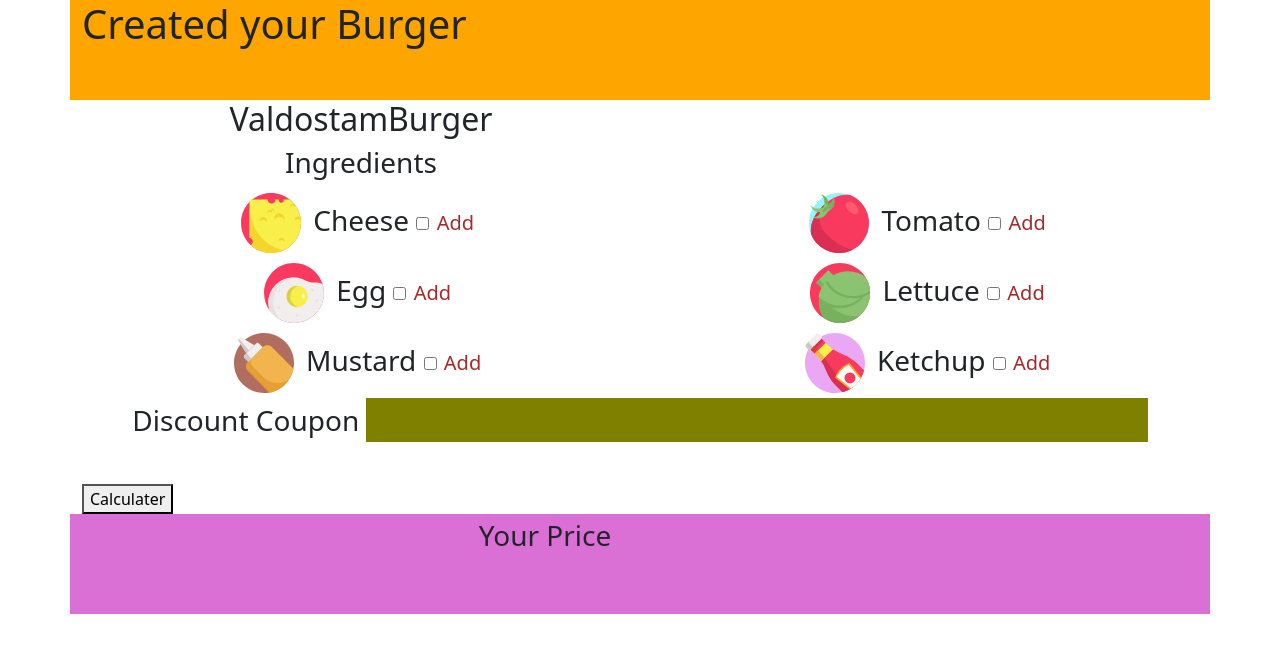
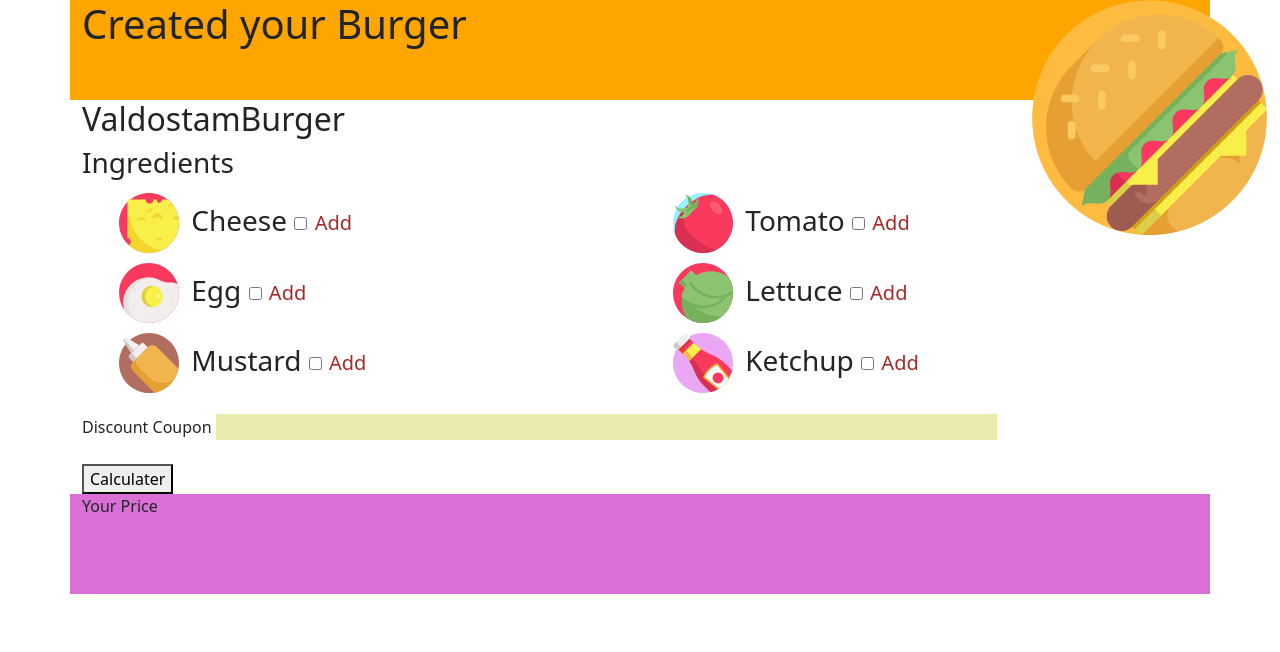
Before and after one commit to Gabriele131099/js-burger, a plain HTML site: page index.html in a window 1280 px wide. Drawn offline with nearby package versions, Linux system fonts and the light colour scheme.

Commit message:
struttura

```diff
--- a/css/style.css
+++ b/css/style.css
@@ -2,13 +2,23 @@ nav
 {
     height: 100px;
     background-color: orange;
+    flex-wrap: nowrap;
 }
- form div , div
+.logo-img
+{
+}
+.logo-img img
+{
+}
+ul
+{
+    list-style-type: none;
+}
+ ul li
 {
     font-size: 28px;
-    text-align: center;
 }
-form div label{
+ul li label{
     font-size: 20px;
     color: brown;
 }
@@ -17,10 +27,7 @@ footer
     height: 100px;
     background-color: orchid;
 }
-main section
-{
 
-}
 svg
 {
     width: 70px;
@@ -29,6 +36,6 @@ svg
 #sconto
 {
     width: 70%;
-    background-color: olive;
+    background-color: rgb(234, 235, 175);
     border: none;
 }
--- a/index.html
+++ b/index.html
@@ -11,20 +11,23 @@
 <body class="container">
     <header>
         <nav class="row">
-            <h1 class="col-6" >Created your Burger</h1>
+            <h1 class="col-10">Created your Burger</h1>
+            <div class="logo-img col-2">
+                <img src="./img/burger-top.png" alt="">
+            </div>
         </nav>
 
 
     </header>
 
     <main>
-        <div style="text-align: center;" class="col-6">
+        <div class="col-6">
             <h2>ValdostamBurger</h2>
             <h3>Ingredients</h3>
         </div>
 
-        <form class="row">
-            <div class="col-6">
+        <ul class="row">
+            <li class="col-6">
                 <svg xmlns="http://www.w3.org/2000/svg" xmlns:xlink="http://www.w3.org/1999/xlink" version="1.1" id="Capa_1" x="0px" y="0px" viewBox="0 0 512 512" style="enable-background:new 0 0 512 512;" xml:space="preserve">
                 <path style="fill:#F9395E;" d="M512,256c0,23.542-3.177,46.331-9.132,67.981c-20.438,74.407-73.613,135.272-143.078,166.097  c-19.048,8.464-39.32,14.66-60.479,18.265C285.236,510.746,270.764,512,256,512c-14.764,0-29.236-1.254-43.321-3.657  c-49.131-8.37-93.497-30.741-128.836-62.861c-35.359-32.162-61.691-74.073-74.71-121.501C3.177,302.331,0,279.542,0,256  c0-69.444,27.648-132.441,72.547-178.552c7.241-7.44,14.942-14.451,23.04-20.961C139.473,21.149,195.26,0,256,0  s116.527,21.149,160.413,56.487c48.494,39.027,82.453,95.378,92.505,159.66c0.784,4.984,1.411,10.021,1.902,15.109  C511.603,239.397,512,247.651,512,256z"/>
                 <path style="fill:#F9EF4A;" d="M512,256c0,23.542-3.177,46.331-9.132,67.981c-20.438,74.407-73.613,135.272-143.078,166.097  c-19.048,8.464-39.32,14.66-60.479,18.265C285.236,510.746,270.764,512,256,512c-14.764,0-29.236-1.254-43.321-3.657  c-49.131-8.37-93.497-30.741-128.836-62.861c3.041-1.557,5.872-3.605,8.411-6.144c13.155-13.145,13.155-34.471,0-47.626  c-5.528-5.517-12.507-8.725-19.707-9.603V56.487h154.425c0,8.62,3.291,17.241,9.864,23.813c13.155,13.155,34.482,13.155,47.637,0  c6.572-6.572,9.864-15.193,9.864-23.813h29.027c-2.236,7.325-0.449,15.6,5.329,21.389c8.359,8.349,21.901,8.349,30.26-0.01  c5.789-5.789,7.565-14.054,5.319-21.379h52.14c48.494,39.027,82.453,95.378,92.505,159.66c0.784,4.984,1.411,10.021,1.902,15.109  C511.603,239.397,512,247.651,512,256z"/>
@@ -43,8 +46,8 @@
                 <span>Cheese</span>
                 <input type="checkbox" class="check" value="1" >
                 <label for="">Add</label>
-            </div>
-            <div class="col-6">
+            </li>
+            <li class="col-6">
                 <svg xmlns="http://www.w3.org/2000/svg" xmlns:xlink="http://www.w3.org/1999/xlink" version="1.1" id="Capa_1" x="0px" y="0px" viewBox="0 0 512 512" style="enable-background:new 0 0 512 512;" xml:space="preserve">
                     <path style="fill:#94F3FF;" d="M465.067,403.815c-7.137,10.073-15.099,19.749-23.876,28.944c-1.369,1.432-2.759,2.853-4.169,4.263  c-1.306,1.306-2.623,2.602-3.95,3.866c-9.279,8.892-19.059,16.959-29.268,24.179c-8.871,6.29-18.046,11.943-27.481,16.969  c-55.161,29.393-118.827,37.157-178.481,23.301c-45.025-10.46-87.772-33.228-122.86-68.316  c-25.684-25.684-44.774-55.474-57.251-87.25C-9.415,280.714-5.392,202.242,29.811,135.974c2.236-4.232,4.618-8.412,7.116-12.528  c10.46-17.262,23.145-33.552,38.056-48.463s31.191-27.586,48.452-38.045c4.117-2.508,8.297-4.88,12.528-7.116  c66.258-35.203,144.72-39.236,213.778-12.1c0.01,0,0.021,0,0.021,0c31.786,12.487,61.576,31.577,87.26,57.261  c35.088,35.088,57.857,77.825,68.306,122.85C521.576,267.684,508.149,343.043,465.067,403.815z"/>
                     <path style="fill:#F9395E;" d="M465.067,403.815c-7.137,10.073-15.099,19.749-23.876,28.944c-1.369,1.432-2.759,2.853-4.169,4.263  c-1.306,1.306-2.623,2.602-3.95,3.866c-9.279,8.892-19.059,16.959-29.268,24.179c-8.871,6.29-18.046,11.943-27.481,16.969  c-55.161,29.393-118.827,37.157-178.481,23.301c-45.025-10.46-87.772-33.228-122.86-68.316  c-25.684-25.684-44.774-55.474-57.251-87.25c-6.99-45.715,2.602-92.892,25.224-138.064c0.805-1.609,1.63-3.208,2.466-4.807  c7.816-14.953,17.053-29.665,27.586-44.022c3.218-4.389,6.552-8.735,10.01-13.051c2.278-2.863,4.618-5.705,7.011-8.516  c3.208-3.793,6.499-7.555,9.895-11.285l0.01-0.01c4.723-5.204,9.613-10.334,14.681-15.402c3.803-3.803,7.628-7.492,11.504-11.097  c1.285-1.202,2.581-2.393,3.887-3.574c0.01,0,0.01-0.01,0.01-0.01c2.466-2.247,4.942-4.441,7.44-6.604  c1.275-1.118,2.56-2.205,3.845-3.291c0.397-0.334,0.784-0.669,1.181-1.003c2.424-2.048,4.869-4.044,7.346-5.998  c4.315-3.459,8.662-6.792,13.051-10.01c14.357-10.543,29.069-19.78,44.022-27.596c1.609-0.846,3.208-1.661,4.817-2.466  c45.151-22.622,92.318-32.225,138.022-25.245c0.01,0,0.021,0,0.021,0c31.786,12.487,61.576,31.577,87.26,57.261  c35.088,35.088,57.857,77.825,68.306,122.85C521.576,267.684,508.149,343.043,465.067,403.815z"/>
@@ -64,8 +67,8 @@
                 <input type="checkbox" class="check" value="1">
                 <label for="">Add</label>
 
-            </div>
-            <div class="col-6">
+            </li>
+            <li class="col-6">
                 <svg xmlns="http://www.w3.org/2000/svg" xmlns:xlink="http://www.w3.org/1999/xlink" version="1.1" id="Capa_1" x="0px" y="0px" viewBox="0 0 512 512" style="enable-background:new 0 0 512 512;" xml:space="preserve">
                     <path style="fill:#F9395E;" d="M511.479,255.479c0,141.097-114.381,255.479-255.479,255.479c-42.722,0-82.994-10.49-118.386-29.031  c-35.079-18.374-65.361-44.662-88.469-76.487C18.561,363.322,0.521,311.507,0.521,255.479C0.521,114.381,114.903,0,256,0  c113.923,0,210.431,74.568,243.372,177.552C507.235,202.12,511.479,228.304,511.479,255.479z"/>
                     <path style="fill:#F2EEED;" d="M499.372,178.595c-15.089-7.31-31.878-11.596-49.563-12.044c-3.472-0.104-6.914-0.042-10.334,0.146  c-31.241,1.825-62.212-5.506-89.96-19.969c-23.607-12.287-49.791-20.27-77.529-22.97c0.006-0.001,0.012-0.001,0.02-0.002  c-0.154-0.015-0.31-0.026-0.464-0.041c-2.066-0.197-4.141-0.364-6.224-0.502c-0.459-0.031-0.917-0.066-1.376-0.093  c-0.891-0.053-1.783-0.101-2.677-0.143c-1.643-0.08-3.289-0.149-4.942-0.192c-0.146,0-0.302,0-0.459-0.01  c-1.606-0.042-3.222-0.063-4.838-0.063c-0.667,0-1.335,0-2.013,0.01c-115.445,1.043-209.962,95.007-211.63,210.452  c-0.375,25.704,3.796,50.397,11.762,73.307c23.108,31.825,53.39,58.114,88.469,76.487C173.006,501.51,213.278,512,256,512  c141.097,0,255.479-114.381,255.479-255.479C511.479,229.347,507.235,203.163,499.372,178.595z"/>
@@ -86,8 +89,8 @@
                 <input type="checkbox" class="check" value="1">
                 <label for="">Add</label>
 
-            </div>
-            <div class="col-6">
+            </li>
+            <li class="col-6">
                 <svg xmlns="http://www.w3.org/2000/svg" xmlns:xlink="http://www.w3.org/1999/xlink" version="1.1" id="Capa_1" x="0px" y="0px" viewBox="0 0 512 512" style="enable-background:new 0 0 512 512;" xml:space="preserve">
                     <path style="fill:#F9395E;" d="M511.983,257.723c-0.01,0.888-0.021,1.787-0.031,2.675c-1.045,62.192-24.639,124.07-70.771,172.355  c-1.358,1.432-2.748,2.853-4.159,4.263c-4.368,4.368-8.85,8.547-13.448,12.518c-68.545,59.486-161.185,76.486-243.502,51.001  c-22.423-6.949-44.074-17.042-64.261-30.291c-14.44-9.456-28.139-20.532-40.824-33.228c-99.975-99.975-99.975-262.059,0-362.034  s262.059-99.975,362.034,0c14.054,14.054,26.133,29.341,36.237,45.505c4.159,6.646,7.973,13.448,11.452,20.365  c4.389,8.725,8.265,17.638,11.588,26.718c0.01,0,0.01,0,0,0.01c2.539,6.875,4.754,13.834,6.666,20.866  c0.146,0.533,0.293,1.076,0.439,1.62c0.01,0.021,0.01,0.052,0.021,0.073c1.891,7.126,3.469,14.305,4.733,21.546  c1.4,7.941,2.414,15.945,3.03,23.97c0.031,0.355,0.052,0.721,0.084,1.076c0.303,3.918,0.512,7.837,0.616,11.776  C511.972,251.579,512.014,254.651,511.983,257.723z"/>
                     <path style="fill:#76B25D;" d="M511.983,257.723c-0.408,63.091-24.012,126.056-70.802,175.03c-1.358,1.432-2.748,2.853-4.159,4.263  c-4.368,4.368-8.85,8.547-13.448,12.518c-68.545,59.486-161.185,76.486-243.502,51.001c-22.423-6.949-44.074-17.042-64.261-30.291  c-16.969-25.234-29.382-54.146-35.819-85.796c-2.832-13.876-4.389-27.711-4.765-41.409c-0.721-25.548,2.696-50.562,9.728-74.271  c12.549-42.308,36.592-80.425,69.235-109.943c30.762-27.825,69.161-48.023,112.754-56.894  c56.644-11.525,112.681-2.038,160.046,23.113c29.288,15.558,55.254,37.115,75.974,63.404c0.146,0.533,0.293,1.076,0.439,1.62  c1.902,7.147,3.49,14.357,4.754,21.619c1.4,7.941,2.414,15.945,3.03,23.97c0.345,4.274,0.585,8.558,0.7,12.852  C511.972,251.579,512.014,254.651,511.983,257.723z"/>
@@ -115,8 +118,8 @@
                 <input type="checkbox" class="check" value="1">
                 <label for="">Add</label>
 
-            </div>
-            <div class="col-6">
+            </li>
+            <li class="col-6">
                 <svg xmlns="http://www.w3.org/2000/svg" xmlns:xlink="http://www.w3.org/1999/xlink" version="1.1" id="Capa_1" x="0px" y="0px" viewBox="0 0 512 512" style="enable-background:new 0 0 512 512;" xml:space="preserve">
                     <path style="fill:#B16E60;" d="M507.393,304.475c-1.672,8.704-3.803,17.345-6.384,25.882c-7.21,23.813-17.941,46.77-32.235,68.075  c-1.212,1.808-2.445,3.605-3.709,5.381c-7.199,10.167-15.235,19.926-24.095,29.184c-0.543,0.564-1.087,1.128-1.641,1.682  c-0.763,0.784-1.536,1.567-2.309,2.341c-0.773,0.773-1.557,1.546-2.341,2.309c-0.533,0.522-1.066,1.045-1.609,1.557  c-9.279,8.892-19.059,16.959-29.268,24.179c-8.861,6.28-18.025,11.933-27.439,16.948c-1.275,0.679-2.56,1.348-3.845,2.006  c-0.909,0.47-1.818,0.93-2.738,1.379c-0.042,0.021-0.084,0.042-0.125,0.073c-1.034,0.502-2.069,1.014-3.103,1.505  c-1.212,0.575-2.424,1.149-3.647,1.703c-1.149,0.533-2.299,1.055-3.448,1.557c-1.139,0.502-2.288,1.003-3.438,1.484  c-0.721,0.313-1.442,0.606-2.173,0.909c-1.055,0.439-2.111,0.867-3.166,1.285c-1.275,0.512-2.55,1.003-3.835,1.484  c-1.327,0.512-2.654,1.003-3.992,1.473c-1.63,0.596-3.271,1.16-4.911,1.714c-1.076,0.355-2.163,0.711-3.239,1.066  c-0.104,0.031-0.209,0.063-0.313,0.094c-1.348,0.439-2.696,0.857-4.054,1.264c-8.526,2.581-17.168,4.713-25.882,6.384  c-80.551,15.454-167.1-8.004-229.471-70.374c-99.976-99.976-99.976-262.061,0-362.037s262.061-99.976,362.037,0  C499.389,137.354,522.858,223.914,507.393,304.475z"/>
                     <path style="fill:#F2B54D;" d="M507.393,304.475c-1.672,8.704-3.803,17.345-6.384,25.882c-7.816,25.83-19.79,50.657-35.945,73.456  c-7.21,10.188-15.266,19.958-24.148,29.236c-1.285,1.337-2.581,2.654-3.897,3.971c-1.306,1.306-2.623,2.602-3.95,3.866  c-9.279,8.892-19.059,16.959-29.268,24.179c-8.861,6.28-18.025,11.933-27.439,16.948c-14.806,7.899-30.229,14.232-46.028,18.996  c-8.526,2.581-17.168,4.713-25.882,6.384L121.407,324.349c-21.682-21.682-21.682-56.843,0-78.524l124.406-124.406  c21.682-21.682,56.843-21.682,78.524,0L507.393,304.475z"/>
@@ -134,8 +137,8 @@
                 <input type="checkbox" class="check" value="1">
                 <label for="">Add</label>
 
-            </div>
-            <div class="col-6">
+            </li>
+            <li class="col-6">
                 <svg xmlns="http://www.w3.org/2000/svg" xmlns:xlink="http://www.w3.org/1999/xlink" version="1.1" id="Capa_1" x="0px" y="0px" viewBox="0 0 512 512" style="enable-background:new 0 0 512 512;" xml:space="preserve">
                     <path style="fill:#EAA7F4;" d="M504.102,319.257c-1.536,6.05-3.302,12.058-5.287,18.004c-4.984,14.942-11.379,29.508-19.205,43.499  c-1.546,2.779-3.145,5.527-4.807,8.255c-0.773,1.264-1.557,2.529-2.361,3.783c-1.358,2.142-2.748,4.274-4.19,6.384  c-1.045,1.557-2.1,3.093-3.187,4.629c-8.255,11.651-17.607,22.768-28.045,33.207c-10.439,10.439-21.556,19.79-33.217,28.045  c-1.526,1.087-3.062,2.152-4.629,3.197c-2.111,1.431-4.253,2.832-6.395,4.19c-1.181,0.752-2.372,1.484-3.553,2.215  c-0.073,0.042-0.146,0.084-0.219,0.136c-2.497,1.526-5.005,2.988-7.544,4.409c-0.24,0.136-0.481,0.272-0.721,0.397  c-13.991,7.826-28.557,14.221-43.499,19.205c-5.945,1.985-11.943,3.741-17.993,5.287c-84.605,21.494-178.05-0.867-244.265-67.082  c-99.976-99.976-99.976-262.06,0-362.035s262.06-99.976,362.036,0C503.234,141.197,525.585,234.652,504.102,319.257z"/>
                     <polygon style="fill:#F9395E;" points="141.321,48.456 175.958,83.093 144.201,147.173 83.091,175.96 48.454,141.323 82.348,70.475   "/>
@@ -158,11 +161,11 @@
                 <input type="checkbox" class="check" value="1">
                 <label for="">Add</label>
 
-            </div>
+            </li>
 
 
 
-        </form>
+        </ul
 
 
         <div>
```
